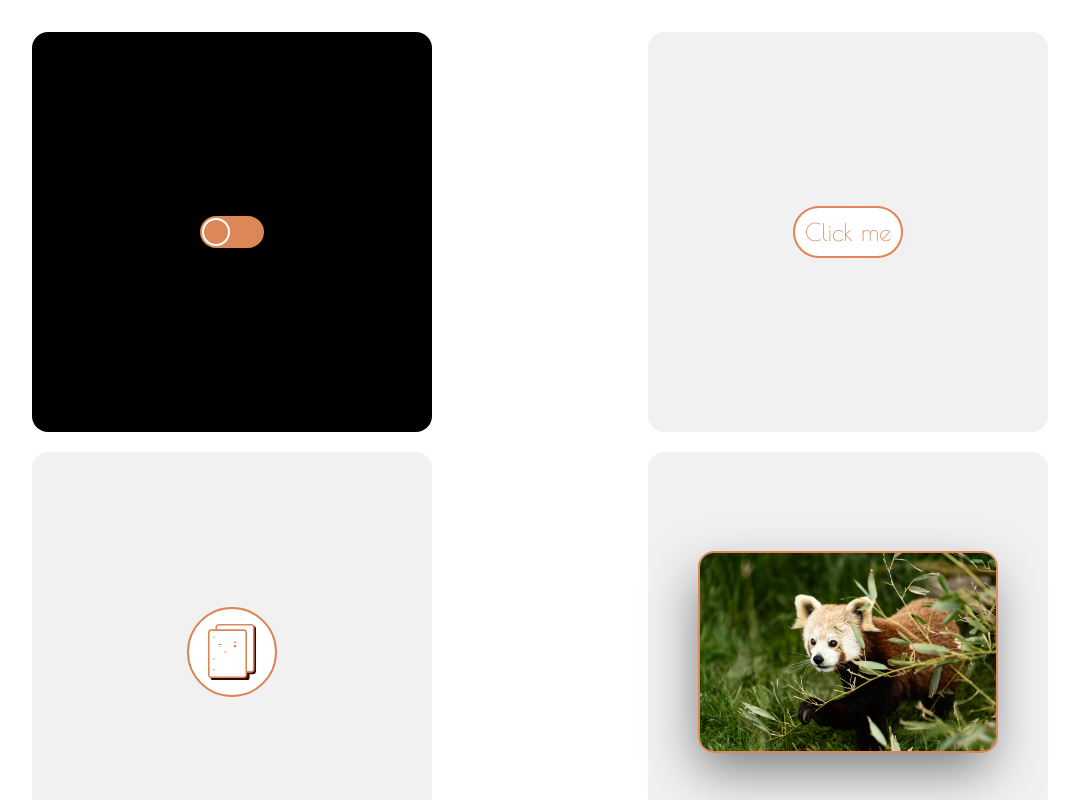
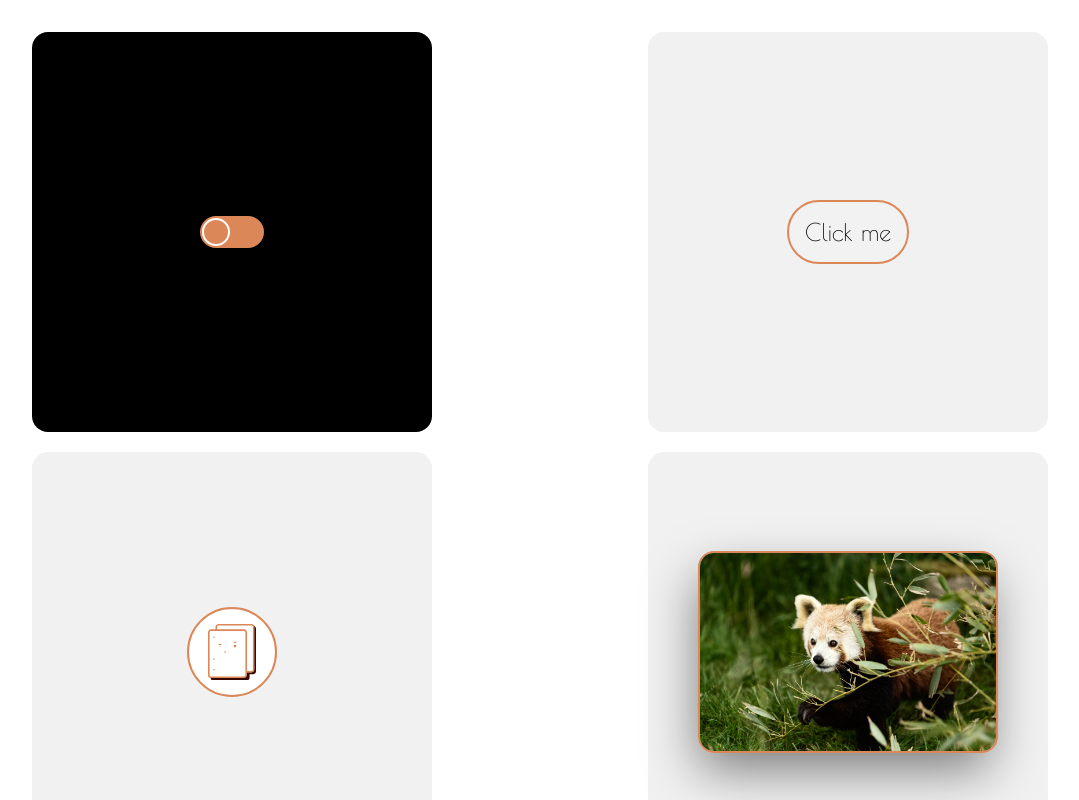
Before and after one commit to TimothyRedPanda/component_library, a React (Vite) app: page / in a window 1280 px wide. Shown: the top 800 px of the page, without its empty margins (100-1179 px from the left). Built offline with nearby package versions, Linux system fonts and the light colour scheme.

Commit message:
A panda.config.json file added.

```diff
--- /dev/null
+++ b/panda.config.json
@@ -0,0 +1,5 @@
+{
+	"primary": "hsl(0, 0%, 95%)",
+	"secondary": "hsl(22, 65%, 60%)",
+	"padding": "1rem"
+}
--- a/src/components/button/button.scss
+++ /dev/null
@@ -1,18 +0,0 @@
-$primary-color: #b13d14;
-$quaternary-color: #9c1a04;
-$quinary-color: #db8758;
-$secondary-color: #fff;
-$tertiary-color: #340701;
-
-.styledBtn {
-    background-color: $secondary-color;
-    border: 2px solid $quinary-color;
-    border-radius: 3rem;
-    color: $quinary-color;
-    cursor: pointer;
-    font-size: 1.5rem;
-    padding: 10px;
-    white-space: nowrap;
-    width: fit-content;
-    height: fit-content;
-}
--- a/src/components/button/button.tsx
+++ b/src/components/button/button.tsx
@@ -1,21 +1,33 @@
-import { motion } from "framer-motion";
-import "./button.scss";
+import { easeInOut, motion, spring, transform } from "framer-motion";
+import styled from "styled-components";
+import panda from "../../../panda.config.json";
 
-const buttonTransition = { transition: 0.25, ease: "easeInOut" };
-const buttonVariants = { y: -5, backgroundColor: "#db8758", color: "#fff" };
+const RedPandaBtn = styled(motion.button)`
+	 background-color: ${panda.primary};
+    border: 2px solid ${panda.secondary};
+    border-radius: 3rem;
+    cursor: pointer;
+    font-size: 1.5rem;
+    padding: ${panda.padding};
+    white-space: nowrap;
+`;
 
 function Button(props: { text: string; onClick: () => void }) {
 	return (
 		<>
-			<motion.button
+			<RedPandaBtn
 				onClick={props.onClick}
 				className="styledBtn"
-				whileHover={buttonVariants}
-				transition={buttonTransition}
+				whileHover={{
+					y: "-10px",
+					backgroundColor: `${panda.secondary}`,
+					color: `${panda.primary}`,
+				}}
+				transition={{ duration: 0.35, ease: easeInOut }}
 				whileTap={{ scale: 0.95 }}
 			>
 				{props.text}
-			</motion.button>
+			</RedPandaBtn>
 		</>
 	);
 }
--- a/tsconfig.json
+++ b/tsconfig.json
@@ -7,6 +7,7 @@
 		"module": "NodeNext",
 		"esModuleInterop": true,
 		"forceConsistentCasingInFileNames": true,
+		"resolveJsonModule": true,
 		"strict": true,
 		"skipLibCheck": true,
 		"noImplicitAny": true
```
Also changed, not shown: package.json (+9 -2 lines), Developer Readme/README.md, 1 other file (tests, documents, lock files or other folders).
